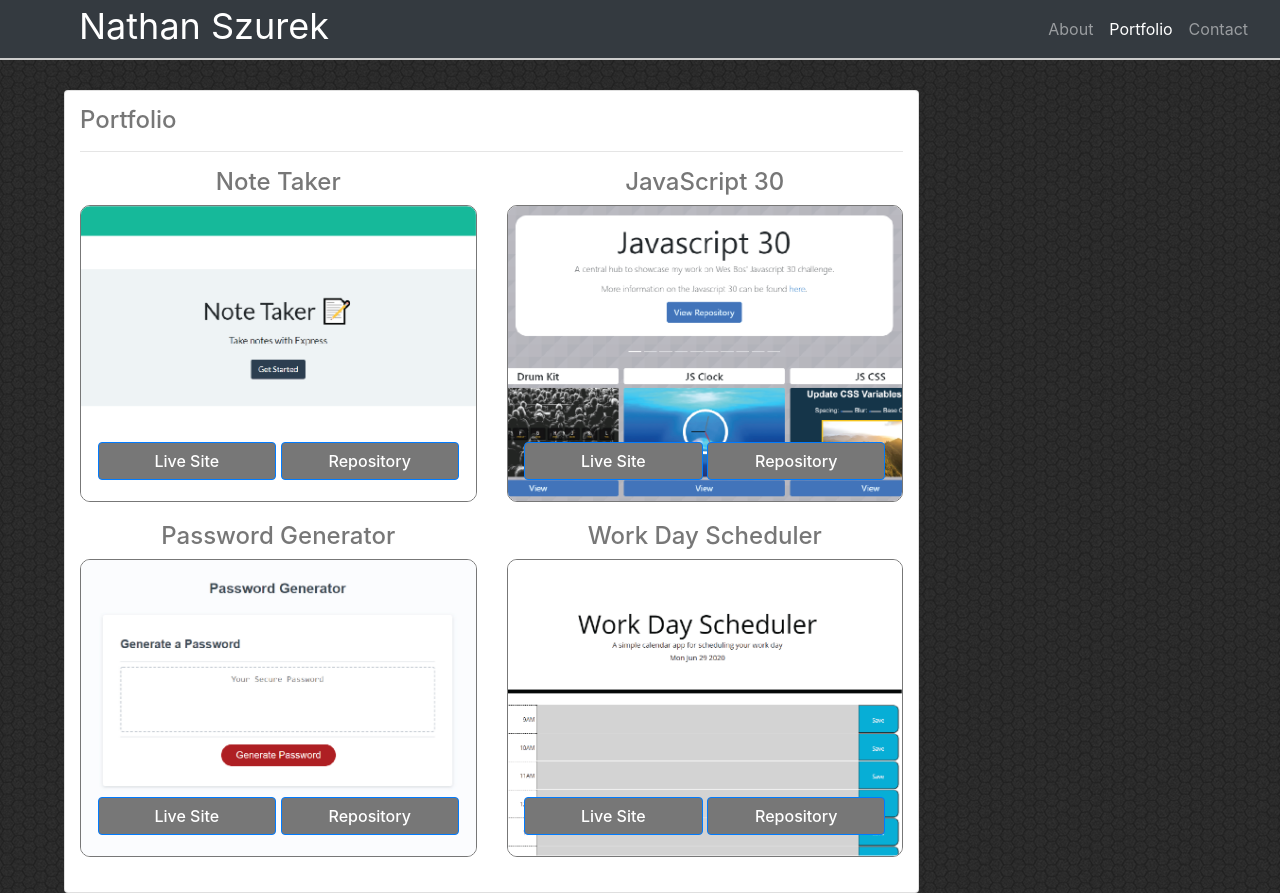
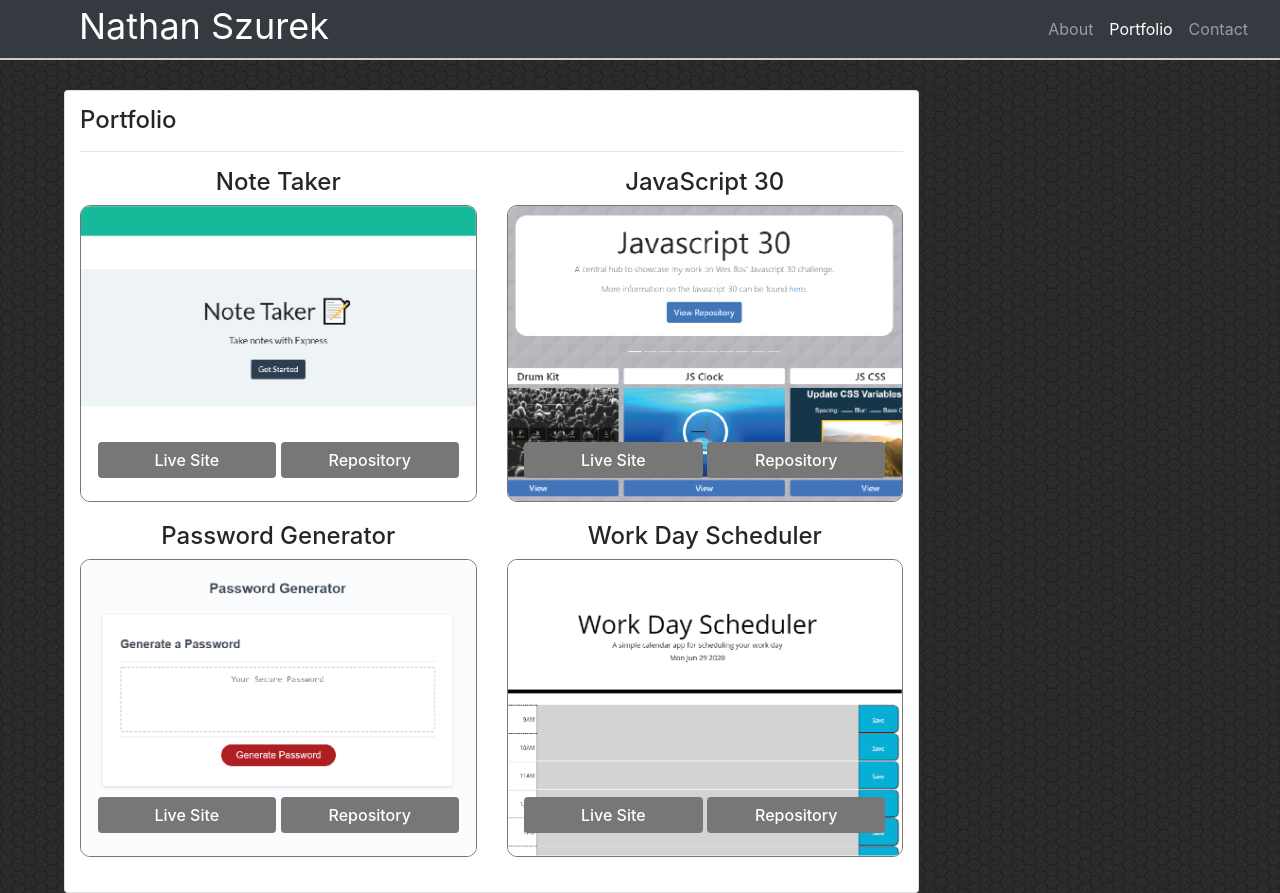
Before and after one commit to NathanSzu/ResponsivePortfolio, a plain HTML site: page portfolio.html in a window 1280 px wide. Drawn offline with nearby package versions, Linux system fonts and the light colour scheme.

Commit message:
Updated colors

```diff
--- a/style.css
+++ b/style.css
@@ -12,7 +12,7 @@ body {
 
 /* Regular heading color. */
 .h {
-    color: #777;
+    color: #262626;
 }
 
 ul {
@@ -180,6 +180,11 @@ nav {
 .repo-btn {
     width: 45%;
     font-weight: 500;
+    border: none;
+}
+
+.repo-btn:hover {
+    background-color: #262626;
 }
 
 /* Text overlay. */
@@ -195,6 +200,7 @@ nav {
 .portfolio-title {
     font-size: 24px;
     text-align: center;
+    color: #262626;
 }
 
 .img-border {
```
